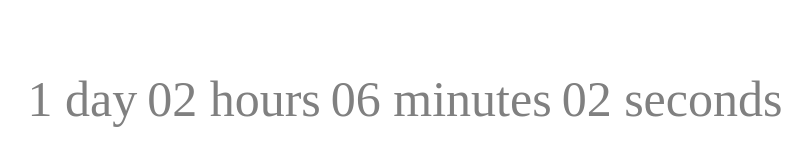
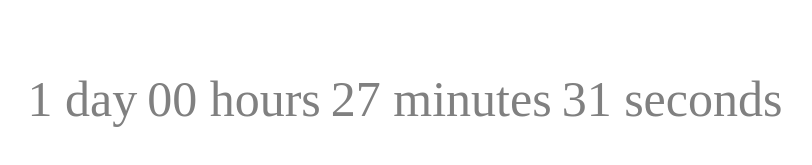
Before and after one commit to neoshrew/hlhcasbm-dot-com, a plain HTML site: page site/index.html in a window 1280 px wide. Shown: the part 301-466 px from the top of the page, without its empty margins (255-1067 px from the left). Drawn offline with Linux system fonts and the light colour scheme.

Commit message:
Copy married at from live, remove setting that value

```diff
--- a/site/index.html
+++ b/site/index.html
@@ -24,7 +24,7 @@
     </style>
     <script type="text/javascript">
         document.addEventListener("DOMContentLoaded", function() {
-          const marriedAt = new Date('2018-09-22T15:00:00+01:00');
+          const marriedAt = new Date('2018-09-22T15:38:31+0000');
           const dateDisplay = document.getElementById('time-display');
           updateTimeDisplay();
           setInterval(updateTimeDisplay, 1000);
```
Also changed, not shown: 1 other file.
